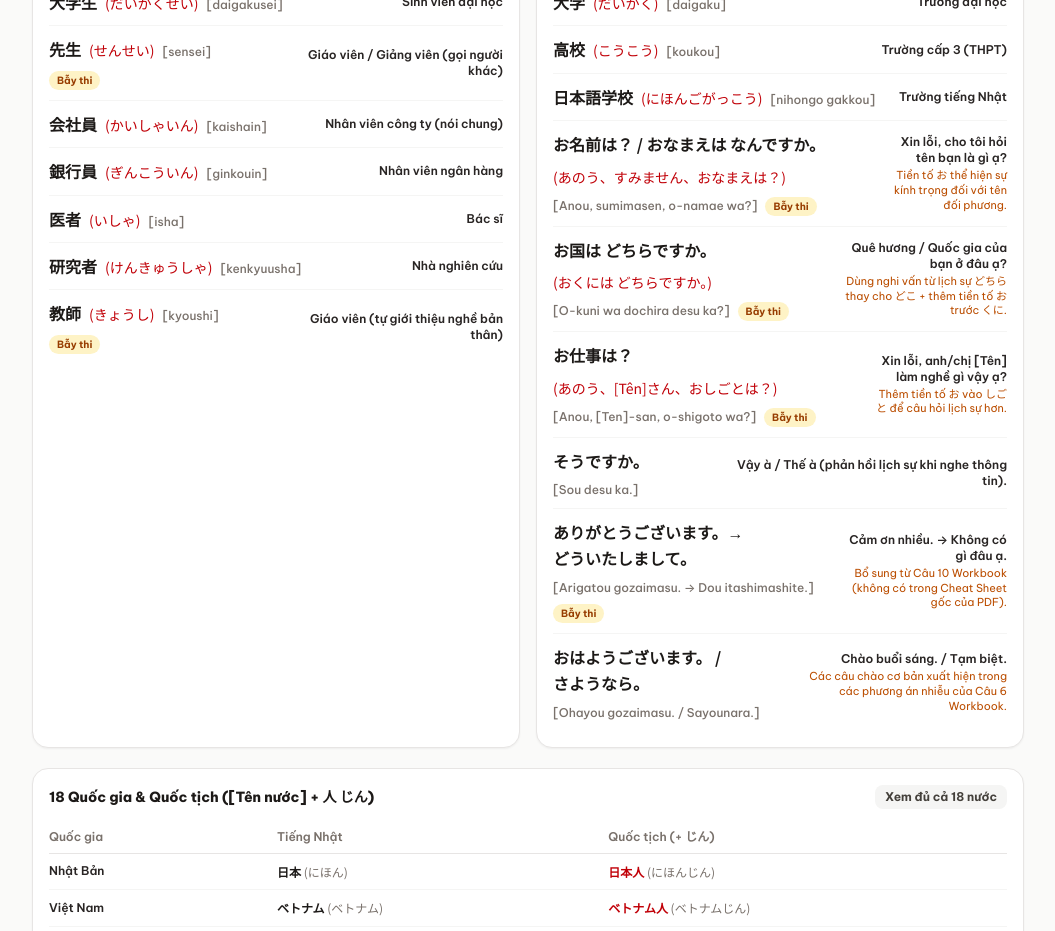
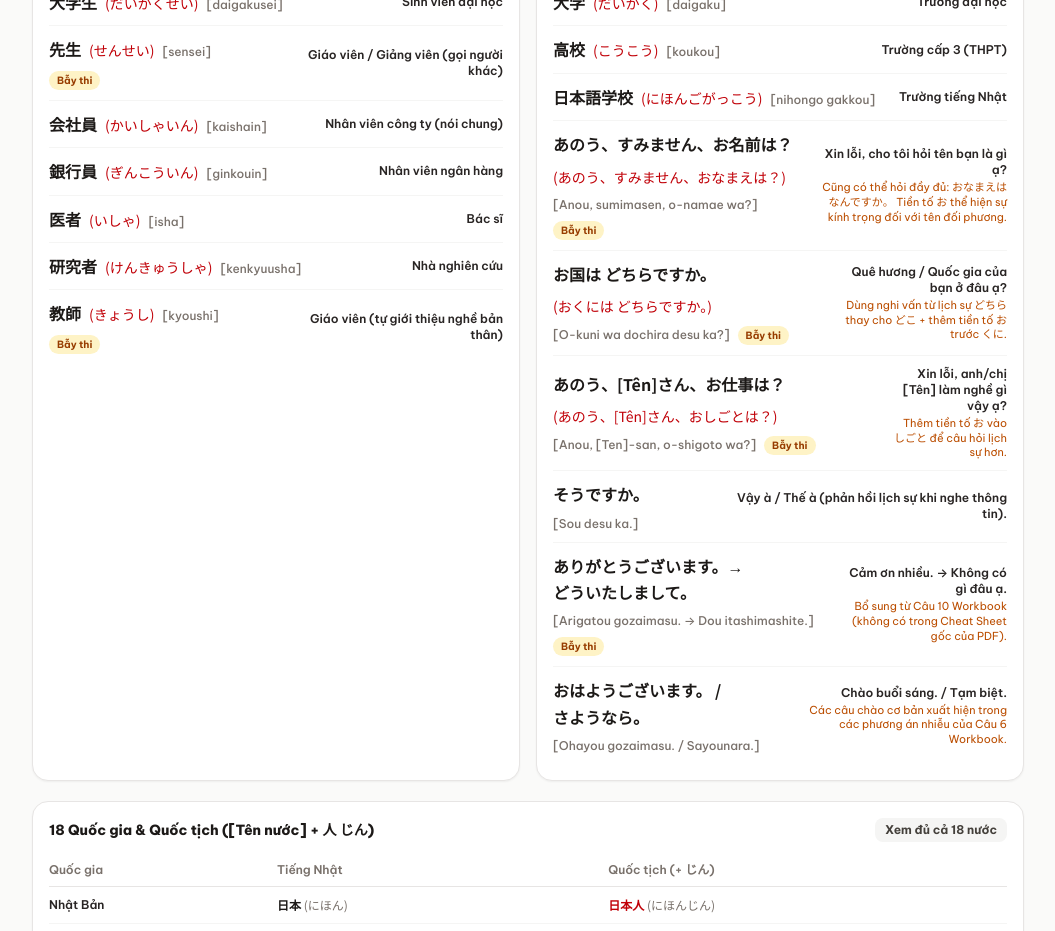
Before and after one commit to KH4NHTU0N9/JPD113-REVISION-PROJECT, a React (Vite) app: page / in a window 1280 px wide. Shown: the part 1020-1951 px from the top of the page, without its empty margins (112-1167 px from the left). Built offline with nearby package versions, Linux system fonts and the light colour scheme; no server answers.

Commit message:
fix(content): align Kanji and Kana expressions in polite communication cards

```diff
--- a/src/data/part1Data.ts
+++ b/src/data/part1Data.ts
@@ -216,12 +216,12 @@ export const GRAMMAR_PATTERNS: GrammarPattern[] = [
 export const POLITE_COMMUNICATION: VocabItem[] = [
   {
     id: 'pc1',
-    kanji: 'お名前は？ / おなまえは なんですか。',
+    kanji: 'あのう、すみません、お名前は？',
     kana: 'あのう、すみません、おなまえは？',
     romaji: 'Anou, sumimasen, o-namae wa?',
     meaning: 'Xin lỗi, cho tôi hỏi tên bạn là gì ạ?',
     isTrap: true,
-    note: 'Tiền tố お thể hiện sự kính trọng đối với tên đối phương.',
+    note: 'Cũng có thể hỏi đầy đủ: おなまえは なんですか。 Tiền tố お thể hiện sự kính trọng đối với tên đối phương.',
   },
   {
     id: 'pc2',
@@ -234,7 +234,7 @@ export const POLITE_COMMUNICATION: VocabItem[] = [
   },
   {
     id: 'pc3',
-    kanji: 'お仕事は？',
+    kanji: 'あのう、[Tên]さん、お仕事は？',
     kana: 'あのう、[Tên]さん、おしごとは？',
     romaji: 'Anou, [Ten]-san, o-shigoto wa?',
     meaning: 'Xin lỗi, anh/chị [Tên] làm nghề gì vậy ạ?',
```
